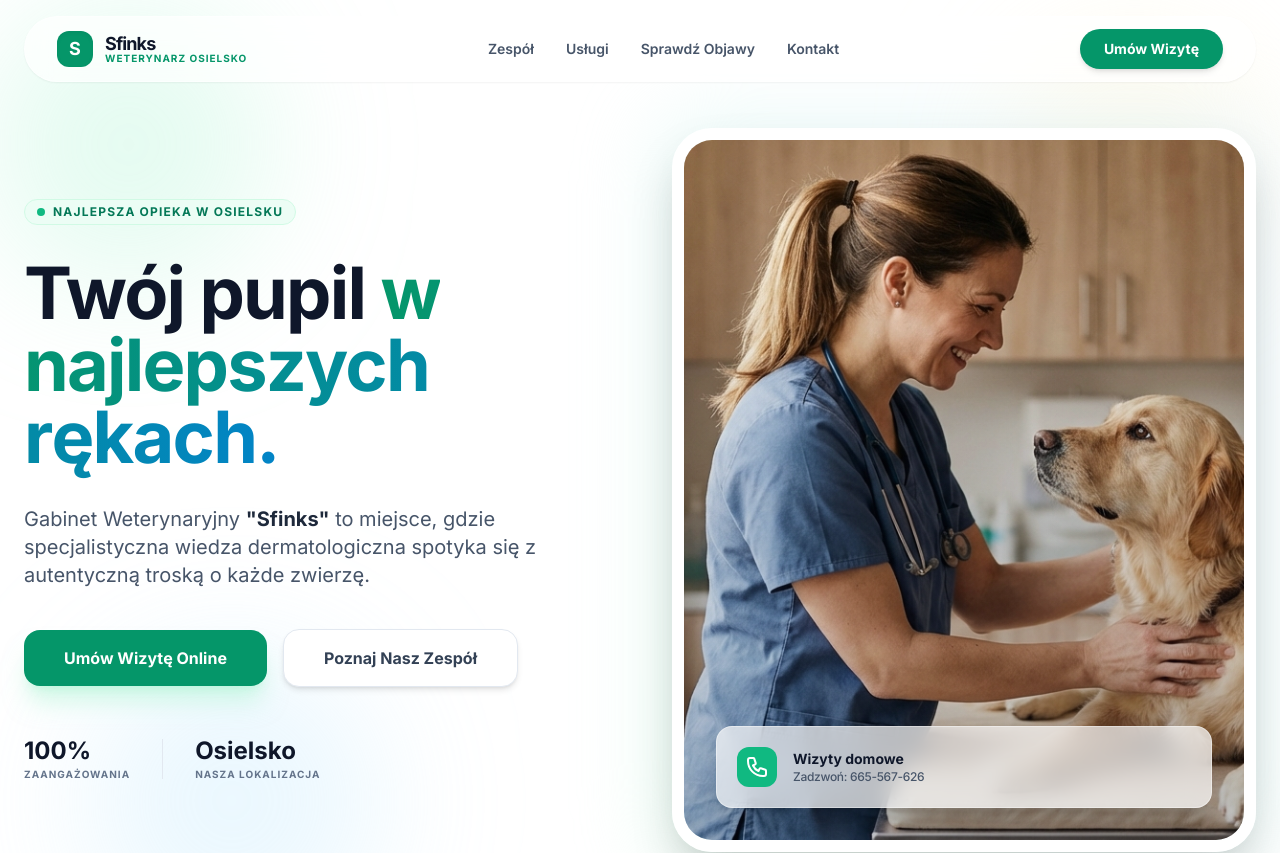
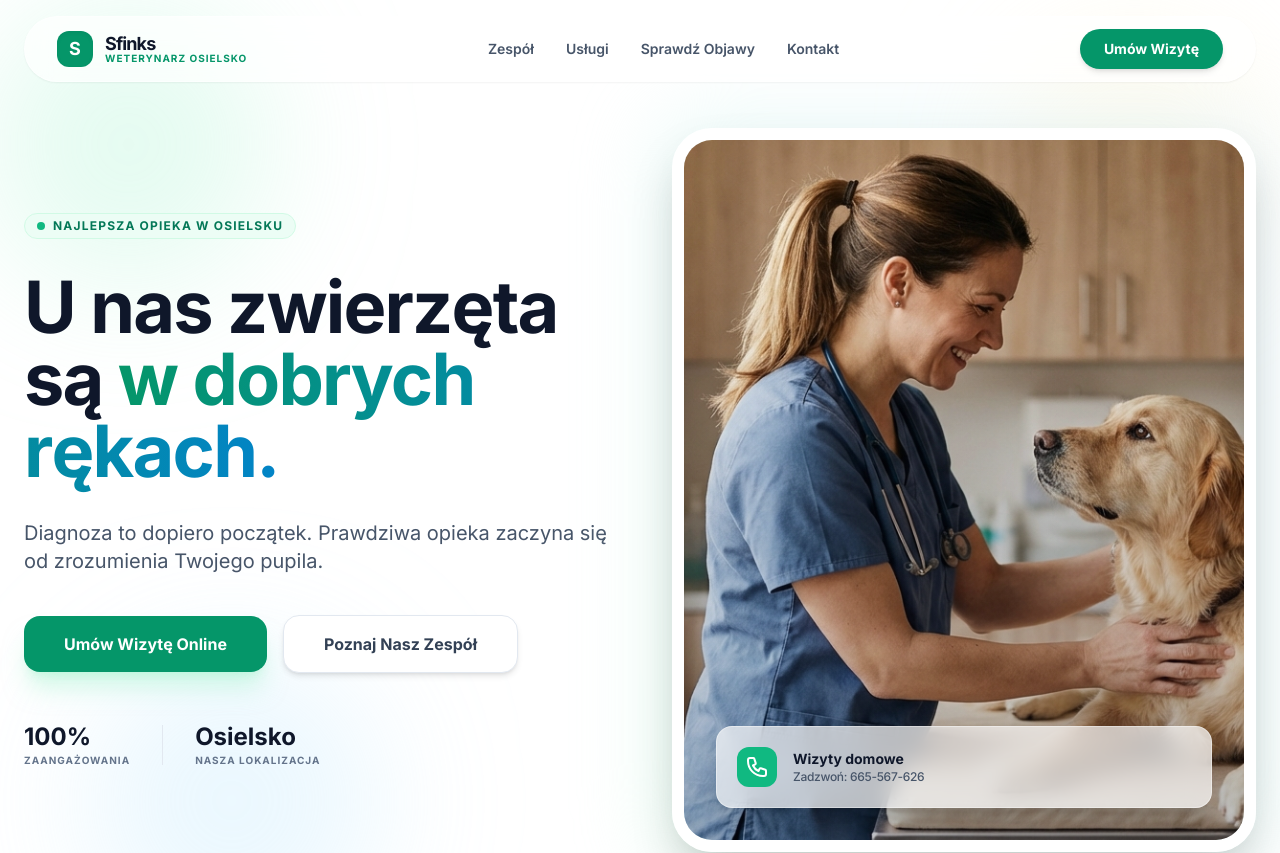
Before and after one commit to Cezet62/sfinks-vet, a React (Vite) app: page / in a window 1280 px wide. Shown: the top 853 px of the page. Built offline with nearby package versions, Linux system fonts and the light colour scheme.

Commit message:
Nowy tytuł i podtytuł w sekcji Hero

```diff
--- a/components/Hero.tsx
+++ b/components/Hero.tsx
@@ -20,11 +20,11 @@ const Hero: React.FC = () => {
           </div>
 
           <h1 className="text-4xl sm:text-5xl md:text-6xl xl:text-7xl font-extrabold text-slate-900 leading-[1.1] tracking-tight mb-8">
-            Twój pupil <span className="text-transparent bg-clip-text bg-gradient-to-r from-emerald-600 to-sky-600">w najlepszych rękach.</span>
+            U nas zwierzęta są <span className="text-transparent bg-clip-text bg-gradient-to-r from-emerald-600 to-sky-600">w dobrych rękach.</span>
           </h1>
 
           <p className="text-lg md:text-xl text-slate-600 mb-10 max-w-2xl mx-auto lg:mx-0 leading-relaxed">
-            Gabinet Weterynaryjny <span className="font-bold text-slate-800">"Sfinks"</span> to miejsce, gdzie specjalistyczna wiedza dermatologiczna spotyka się z autentyczną troską o każde zwierzę.
+            Diagnoza to dopiero początek. Prawdziwa opieka zaczyna się od zrozumienia Twojego pupila.
           </p>
 
           <div className="flex flex-col sm:flex-row items-center gap-4 justify-center lg:justify-start">
```
